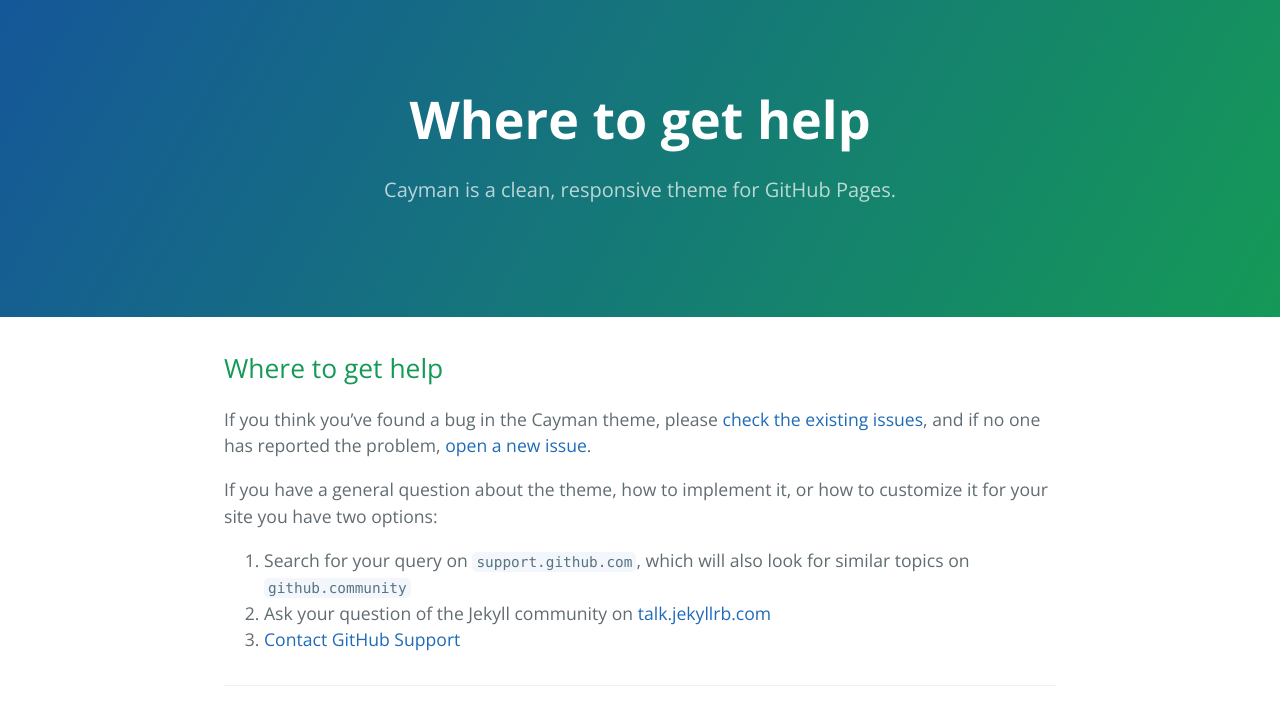
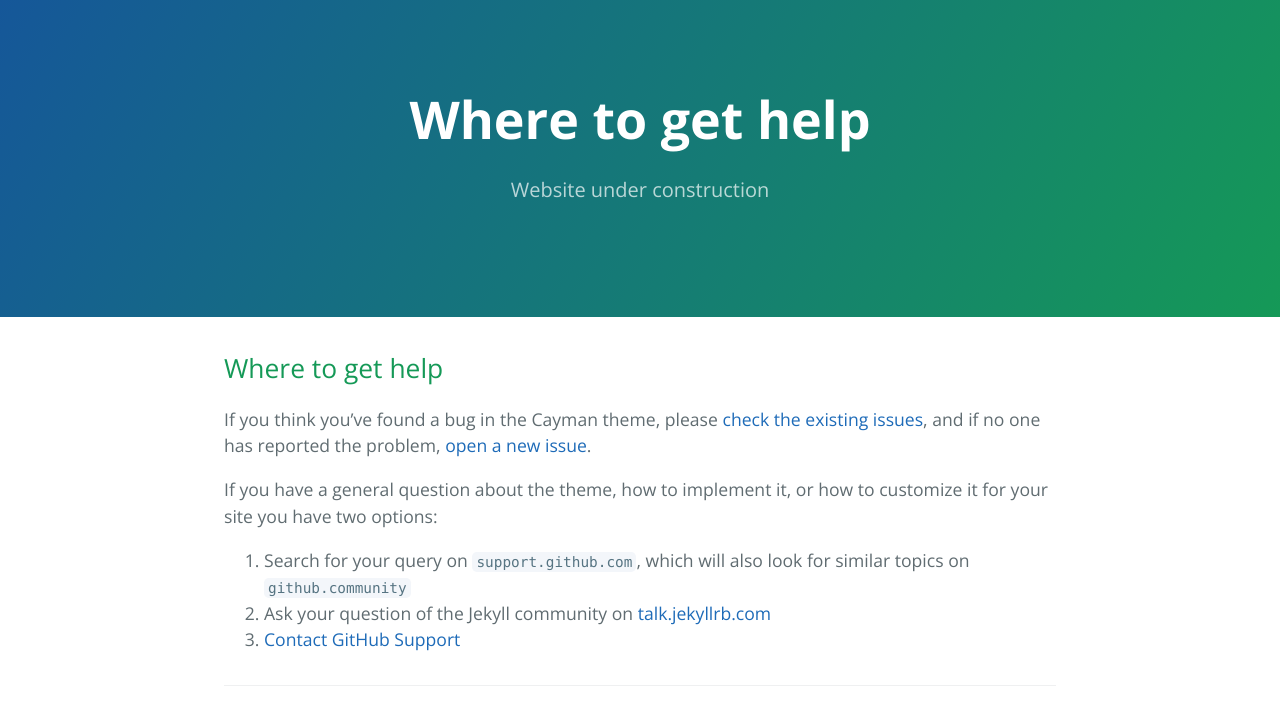
Before and after one commit to vanvostudio/vanvostudio.github.io, a Jekyll site: the page built from docs/SUPPORT.md, in a window 1280 px wide. Shown: the top 725 px of the page. Built offline with Jekyll 4.4.1, drawn with Linux system fonts in a browser that asks for light colours; our own code applies the rules of GitHub Pages for plain Markdown files.

Commit message:
Update _config.yml

```diff
--- a/_config.yml
+++ b/_config.yml
@@ -1,5 +1,5 @@
-title: Cayman theme
-description: Cayman is a clean, responsive theme for GitHub Pages.
+title: Van Vo Studio
+description: Website under construction
 show_downloads: true
 google_analytics:
 theme: jekyll-theme-cayman
```
